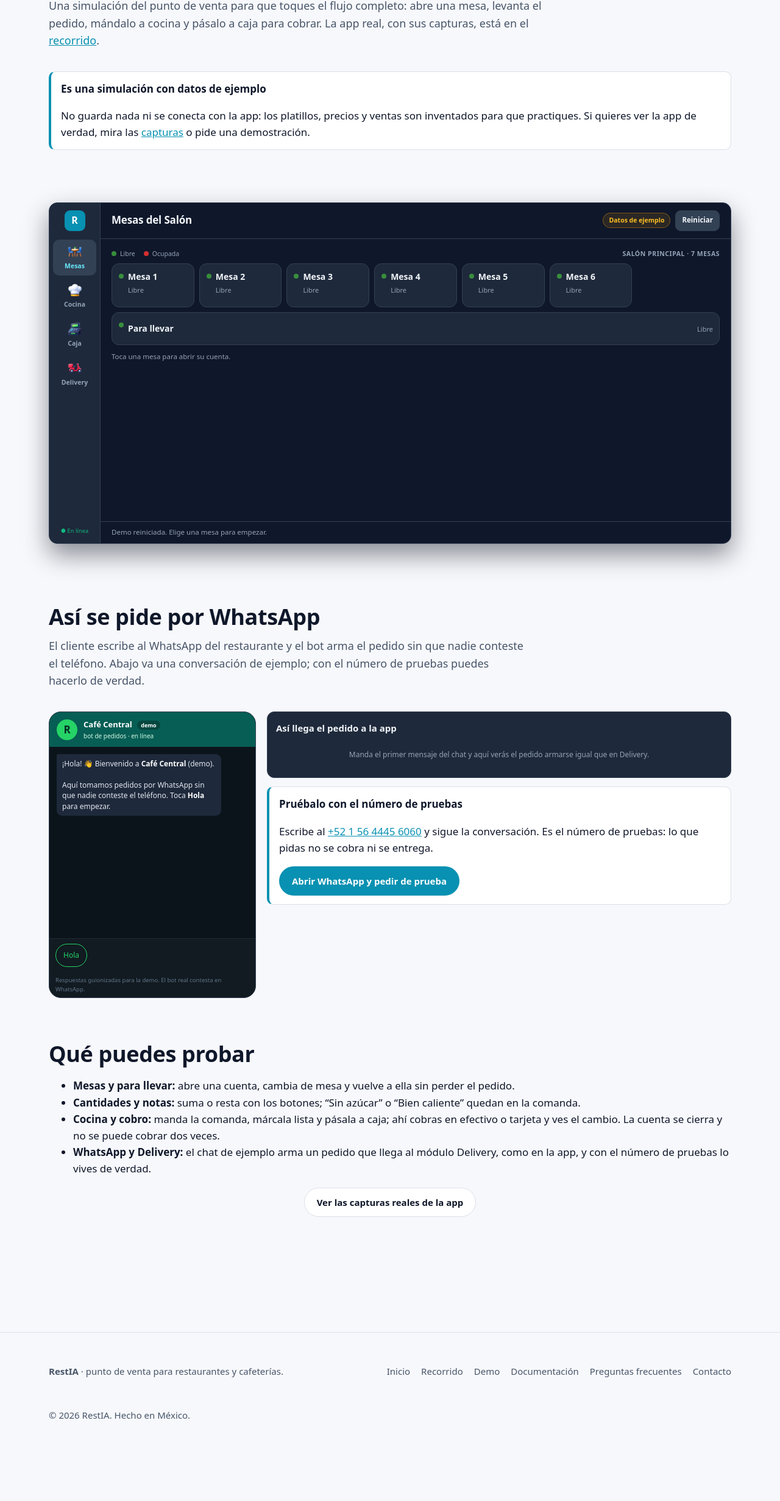
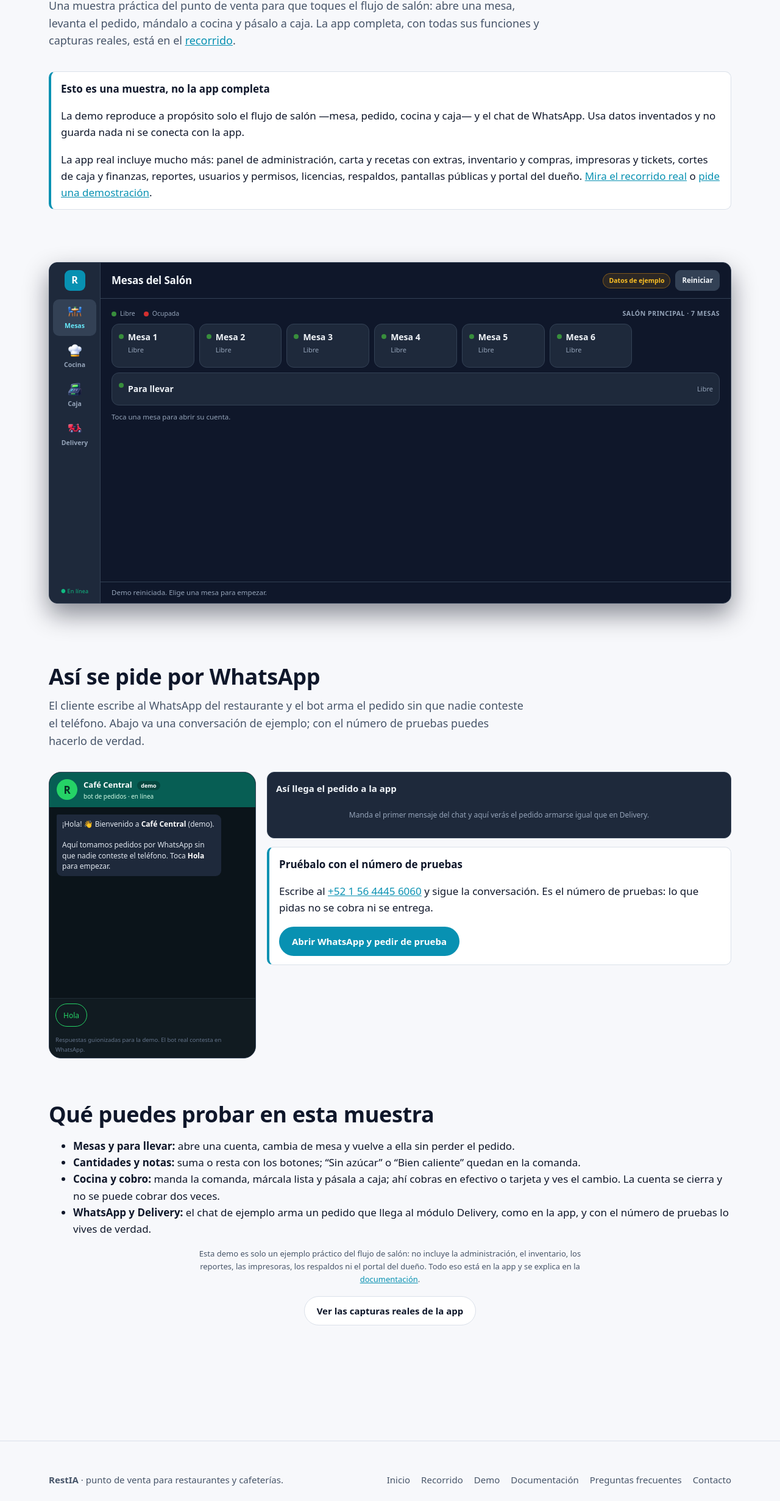
Before and after one commit to AntonioRamos11/RestIA-sitio, a plain HTML site: page demo.html in a window 1280 px wide. Shown: the part 229-2691 px from the top of the page at 61% size. Before the commit the page ends 2613 px from the top, so only its background shows below. Drawn offline with Linux system fonts and the light colour scheme.

Commit message:
fix(sitio): aclarar que la demo es solo una muestra
La demo reproduce únicamente el flujo de salón y el chat de WhatsApp. Se añade un aviso visible en /demo con lo que la app real incluye además (administración, carta y recetas, inventario, compras, impresoras, cortes y finanzas, reportes, usuarios, licencias, respaldos, pantallas y portal), y notas en portada, recorrido y documentación para que ningún cliente confunda la muestra con el producto completo.

```diff
--- a/demo.html
+++ b/demo.html
@@ -4,15 +4,15 @@
   <meta charset="utf-8">
   <meta name="viewport" content="width=device-width, initial-scale=1">
   <title>Demo interactiva de RestIA · prueba el punto de venta sin instalar nada</title>
-  <meta name="description" content="Demo interactiva de RestIA: abre una mesa, levanta el pedido, mándalo a cocina y pásalo a caja para cobrar. Simulación con datos de ejemplo; la app real se ve en el recorrido con capturas.">
+  <meta name="description" content="Muestra interactiva de RestIA: prueba el flujo de salón (mesa, pedido, cocina y caja) y el chat de WhatsApp con datos de ejemplo. La app completa se ve en el recorrido.">
   <link rel="canonical" href="https://restia.download/demo">
   <meta name="theme-color" content="#0b1120">
   <meta property="og:title" content="Demo interactiva de RestIA">
-  <meta property="og:description" content="Toca el punto de venta: mesa, pedido, cocina y cobro. Sin registro y sin instalar nada.">
+  <meta property="og:description" content="Muestra interactiva del flujo de salón de RestIA: mesa, pedido, cocina y caja. Sin registro y sin instalar nada.">
   <meta property="og:image" content="https://restia.download/img/app-mesas.webp">
   <meta property="og:type" content="website">
   <link rel="icon" href="/favicon.svg" type="image/svg+xml">
-  <link rel="stylesheet" href="/estilos.css?v=20261130">
+  <link rel="stylesheet" href="/estilos.css?v=20261131">
   <script src="/demo.js?v=20261130" defer></script>
 </head>
 <body>
@@ -55,14 +55,15 @@
   <main class="pagina" id="contenido">
     <div class="contenedor">
       <p class="migaja"><a href="/">Inicio</a> <span aria-hidden="true">/</span> Demo</p>
-      <h1>Pruébala sin instalar nada</h1>
-      <p class="subtitulo">Una simulación del punto de venta para que toques el flujo completo: abre una mesa, levanta el pedido, mándalo a cocina y pásalo a caja para cobrar. La app real, con sus capturas, está en el <a href="/recorrido">recorrido</a>.</p>
+      <h1>Prueba una muestra sin instalar nada</h1>
+      <p class="subtitulo">Una muestra práctica del punto de venta para que toques el flujo de salón: abre una mesa, levanta el pedido, mándalo a cocina y pásalo a caja. La app completa, con todas sus funciones y capturas reales, está en el <a href="/recorrido">recorrido</a>.</p>
       <div class="aviso info">
-        <strong>Es una simulación con datos de ejemplo</strong>
-        <p>No guarda nada ni se conecta con la app: los platillos, precios y ventas son inventados para que practiques. Si quieres ver la app de verdad, mira las <a href="/recorrido">capturas</a> o pide una demostración.</p>
+        <strong>Esto es una muestra, no la app completa</strong>
+        <p>La demo reproduce a propósito solo el flujo de salón —mesa, pedido, cocina y caja— y el chat de WhatsApp. Usa datos inventados y no guarda nada ni se conecta con la app.</p>
+        <p>La app real incluye mucho más: panel de administración, carta y recetas con extras, inventario y compras, impresoras y tickets, cortes de caja y finanzas, reportes, usuarios y permisos, licencias, respaldos, pantallas públicas y portal del dueño. <a href="/recorrido">Mira el recorrido real</a> o <a href="/#contacto">pide una demostración</a>.</p>
       </div>
 
-      <section class="demo" aria-label="Demo interactiva del punto de venta">
+      <section class="demo" aria-label="Muestra interactiva del flujo de salón">
         <div class="demo-ventana">
           <aside class="demo-rail" aria-label="Módulos de la demo">
             <span class="demo-rail-marca" aria-hidden="true">R</span>
@@ -211,13 +212,14 @@
         </div>
       </section>
 
-      <h2>Qué puedes probar</h2>
+      <h2>Qué puedes probar en esta muestra</h2>
       <ul>
         <li><strong>Mesas y para llevar:</strong> abre una cuenta, cambia de mesa y vuelve a ella sin perder el pedido.</li>
         <li><strong>Cantidades y notas:</strong> suma o resta con los botones; “Sin azúcar” o “Bien caliente” quedan en la comanda.</li>
         <li><strong>Cocina y cobro:</strong> manda la comanda, márcala lista y pásala a caja; ahí cobras en efectivo o tarjeta y ves el cambio. La cuenta se cierra y no se puede cobrar dos veces.</li>
         <li><strong>WhatsApp y Delivery:</strong> el chat de ejemplo arma un pedido que llega al módulo Delivery, como en la app, y con el número de pruebas lo vives de verdad.</li>
       </ul>
+      <p class="nota-demo">Esta demo es solo un ejemplo práctico del flujo de salón: no incluye la administración, el inventario, los reportes, las impresoras, los respaldos ni el portal del dueño. Todo eso está en la app y se explica en la <a href="/documentacion">documentación</a>.</p>
       <p class="acciones centro"><a class="boton secundario" href="/recorrido">Ver las capturas reales de la app</a></p>
     </div>
   </main>
--- a/estilos.css
+++ b/estilos.css
@@ -214,6 +214,10 @@ h3 { font-size: 20px; margin: 0 0 8px; }
 .nota {
   border-left: 4px solid var(--calido); background: var(--superficie); padding: 14px 18px;
   border-radius: 0 10px 10px 0; margin: 18px 0; color: var(--tenue);
+}
+.nota-demo {
+  max-width: 680px; margin: 14px auto 0; text-align: center;
+  font-size: 13px; color: var(--tenue);
 }
 code, kbd {
   font-family: ui-monospace, SFMono-Regular, Menlo, Consolas, monospace; font-size: 0.9em;
```
Also changed, not shown: 404.html (+1 -1 lines), documentacion.html (+2 -2 lines), index.html (+2 -1 lines), preguntas.html (+1 -1 lines), recorrido.html (+2 -2 lines).
